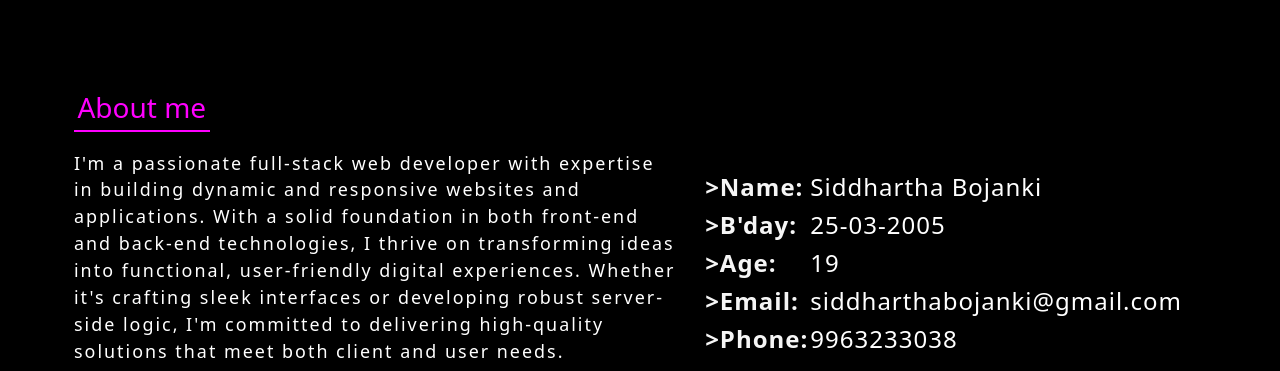
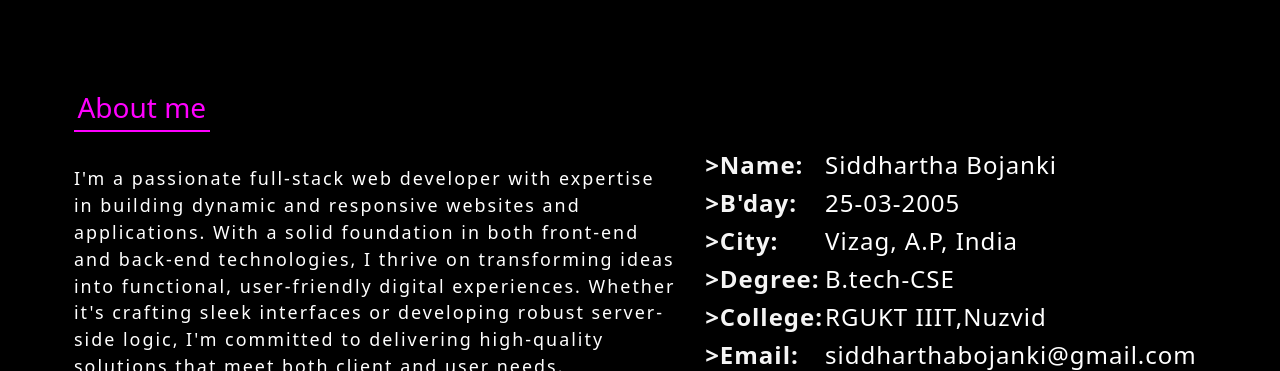
Before and after one commit to Codieeeeee/myPortfolio, a plain HTML site: page index.html in a window 1280 px wide. Shown: the part 591-962 px from the top of the page. Drawn offline with nearby package versions, Linux system fonts and the light colour scheme.

Commit message:
changed About me section

```diff
--- a/index.html
+++ b/index.html
@@ -76,8 +76,16 @@
                         <td>25-03-2005</td>
                     </tr>
                     <tr>
-                        <th>>Age:</th>
-                        <td>19</td>
+                        <th>>City:</th>
+                        <td>Vizag, A.P, India</td>
+                    </tr>
+                    <tr>
+                        <th>>Degree:</th>
+                        <td>B.tech-CSE</td>
+                    </tr>
+                    <tr>
+                        <th>>College:</th>
+                        <td>RGUKT IIIT,Nuzvid</td>
                     </tr>
                     <tr>
                         <th>>Email:</th>
```
